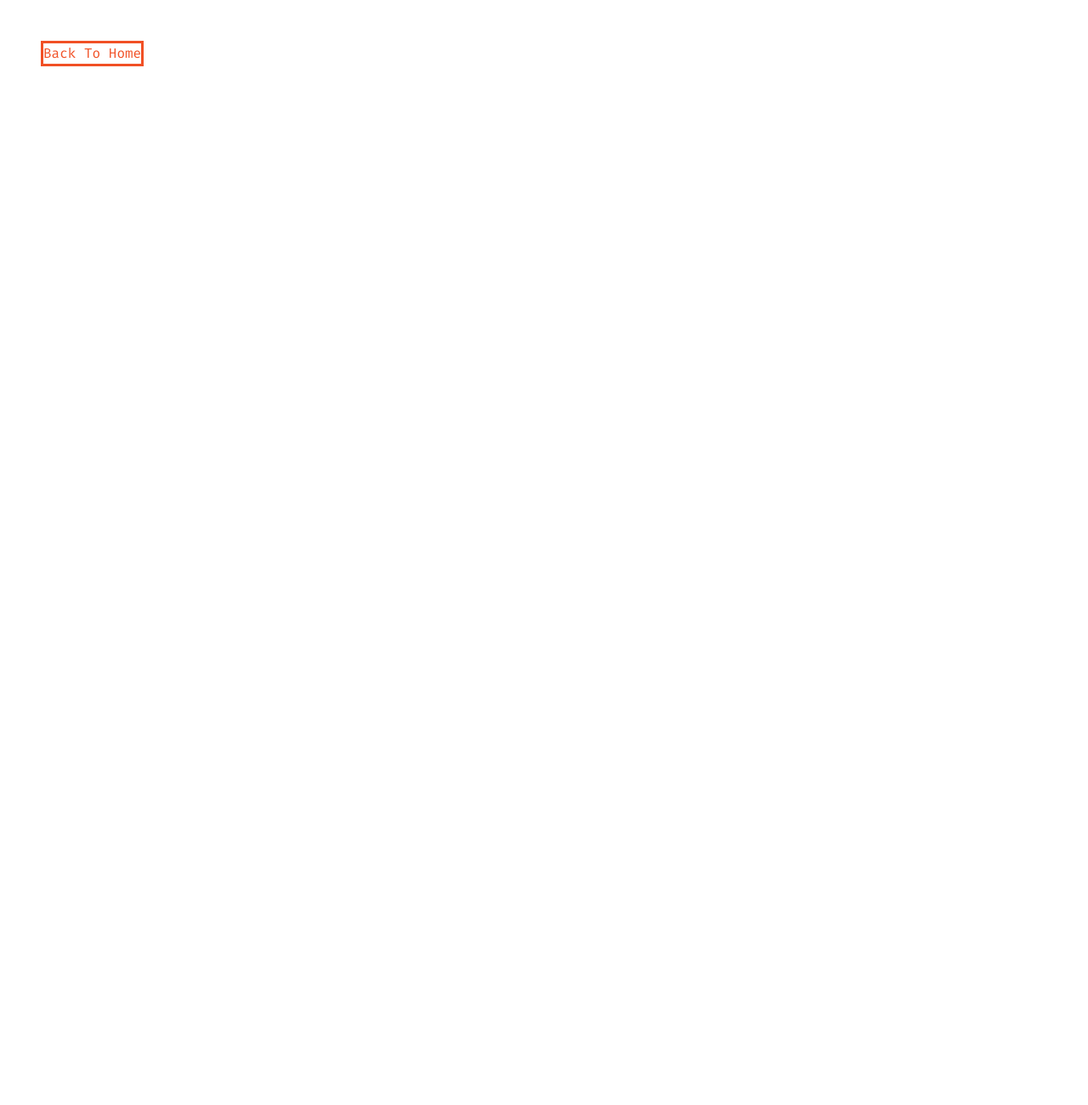
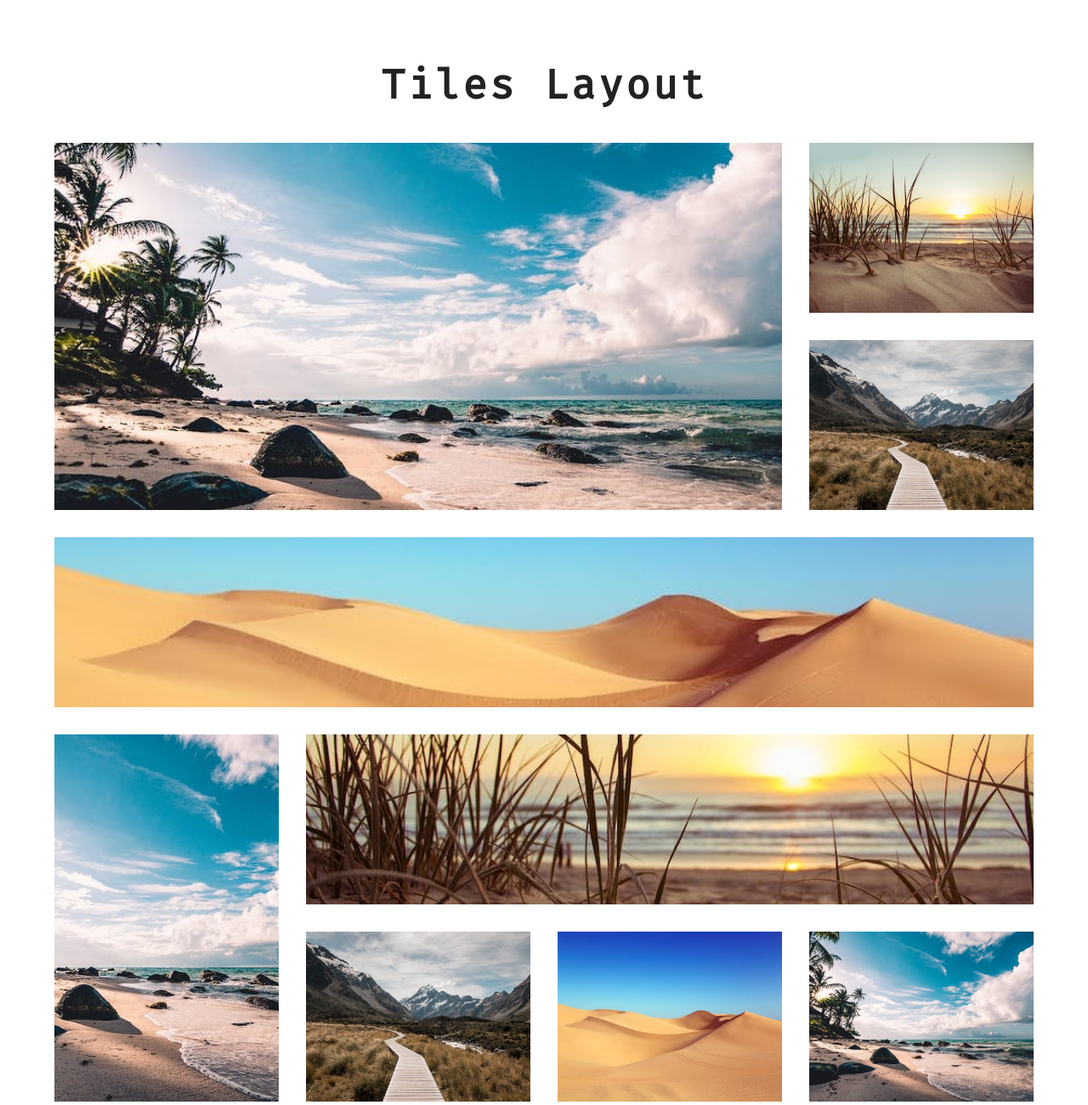
Before and after one commit to BryonVerdone/Grid-projects, a plain HTML site: page tiles.html in a window 1280 px wide. Shown: the top 1300 px of the page at 85% size. Before the commit the page ends 800 px from the top, so only its background shows below. Drawn offline with Linux system fonts and the light colour scheme.

Commit message:
finished tiles

```diff
--- a/styles.css
+++ b/styles.css
@@ -192,3 +192,73 @@ Cards
   column-gap: 2rem;
   grid-template-columns: repeat(auto-fill, minmax(268.5px, 1fr));
 }
+/*
+=============
+tiles
+=============
+*/
+.tiles {
+  padding: 4rem 0;
+  text-align: center;
+}
+.tiles-center {
+  width: 90vw;
+  max-width: 1170px;
+  margin: 2rem auto;
+  display: grid;
+  row-gap: 2rem;
+}
+@media screen and (min-width: 768px) {
+  .tiles-center {
+    grid-template-columns: 1fr 1fr;
+    column-gap: 2rem;
+  }
+}
+@media screen and (min-width: 992px) {
+  .tiles-center {
+    grid-template-columns: 1fr 1fr 1fr;
+  }
+}
+@media screen and (min-width: 1170px) {
+  .tiles-center {
+    grid-template-columns: repeat(4, 1fr);
+    grid-template-rows: repeat(5, 200px);
+    grid-template-areas:
+      "a a a b"
+      "a a a c"
+      "d d d d"
+      "e f f f"
+      "e g h i";
+  }
+  .tiles img {
+    height: 100%;
+    object-fit: cover;
+  }
+  .tile-1 {
+    grid-area: a;
+  }
+  .tile-2 {
+    grid-area: b;
+  }
+  .tile-3 {
+    grid-area: c;
+  }
+  .tile-4 {
+    grid-area: d;
+  }
+  .tile-5 {
+    grid-area: e;
+  }
+  .tile-6 {
+    grid-area: f;
+  }
+  .tile-7 {
+    grid-area: g;
+  }
+  .tile-8 {
+    grid-area: h;
+  }
+  .tile-9 {
+    grid-area: i;
+  }
+}
--- a/tiles.html
+++ b/tiles.html
@@ -15,7 +15,59 @@
 </head>
 
 <body>
+<section class="tiles">
+    <div class="tile">
+        <h1>tiles layout</h1>
+    </div>
+    <div class="tiles-center">
+        <!-- single tile -->
+        <article class="tile-1">
+            <img src="./images/size-image-1.jpeg" alt="">
+        </article>
+        <!-- end of single tile -->
+        <!-- single tile -->
+        <article class="tile-2">
+            <img src="./images/size-image-2.jpeg" alt="">
+        </article>
+        <!-- end of single tile -->
+        <!-- single tile -->
+        <article class="tile-3">
+            <img src="./images/size-image-3.jpeg" alt="">
+        </article>
+        <!-- end of single tile -->
+        <!-- single tile -->
+        <article class="tile-4">
+            <img src="./images/size-image-4.jpeg" alt="">
+        </article>
+        <!-- end of single tile -->
+        <!-- single tile -->
+        <article class="tile-5">
+            <img src="./images/size-image-1.jpeg" alt="">
+        </article>
+        <!-- end of single tile -->
+        <!-- single tile -->
+        <article class="tile-6">
+            <img src="./images/size-image-2.jpeg" alt="">
+        </article>
+        <!-- end of single tile -->
+        <!-- single tile -->
+        <article class="tile-7">
+            <img src="./images/size-image-3.jpeg" alt="">
+        </article>
+        <!-- end of single tile -->
+        <!-- single tile -->
+        <article class="tile-8">
+            <img src="./images/size-image-4.jpeg" alt="">
+        </article>
+        <!-- end of single tile -->
+        <!-- single tile -->
+        <article class="tile-9">
+            <img src="./images/size-image-1.jpeg" alt="">
+        </article>
+        <!-- end of single tile -->
 
+    </div>
+</section>
     <a href="index.html" class="btn">
         back to home
     </a>
```
Also changed, not shown: layout.html (+5 -0 lines).
